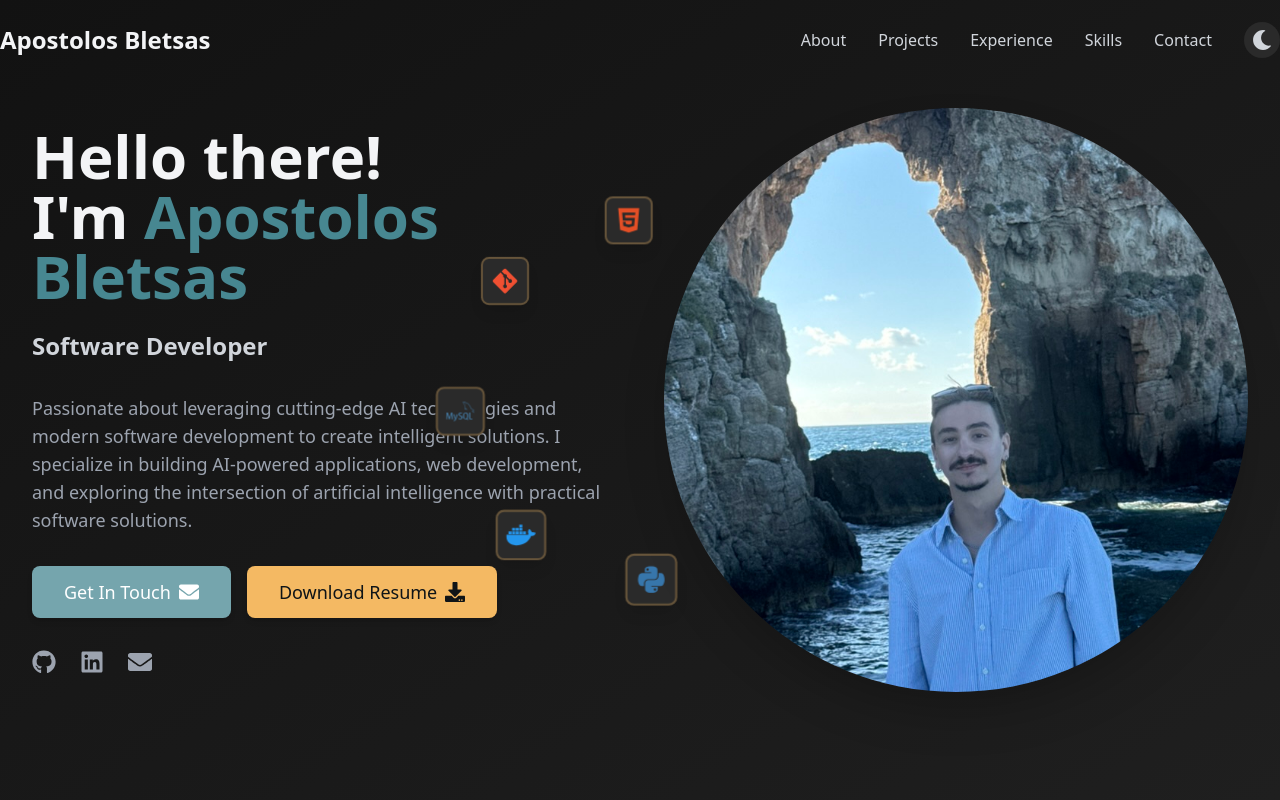
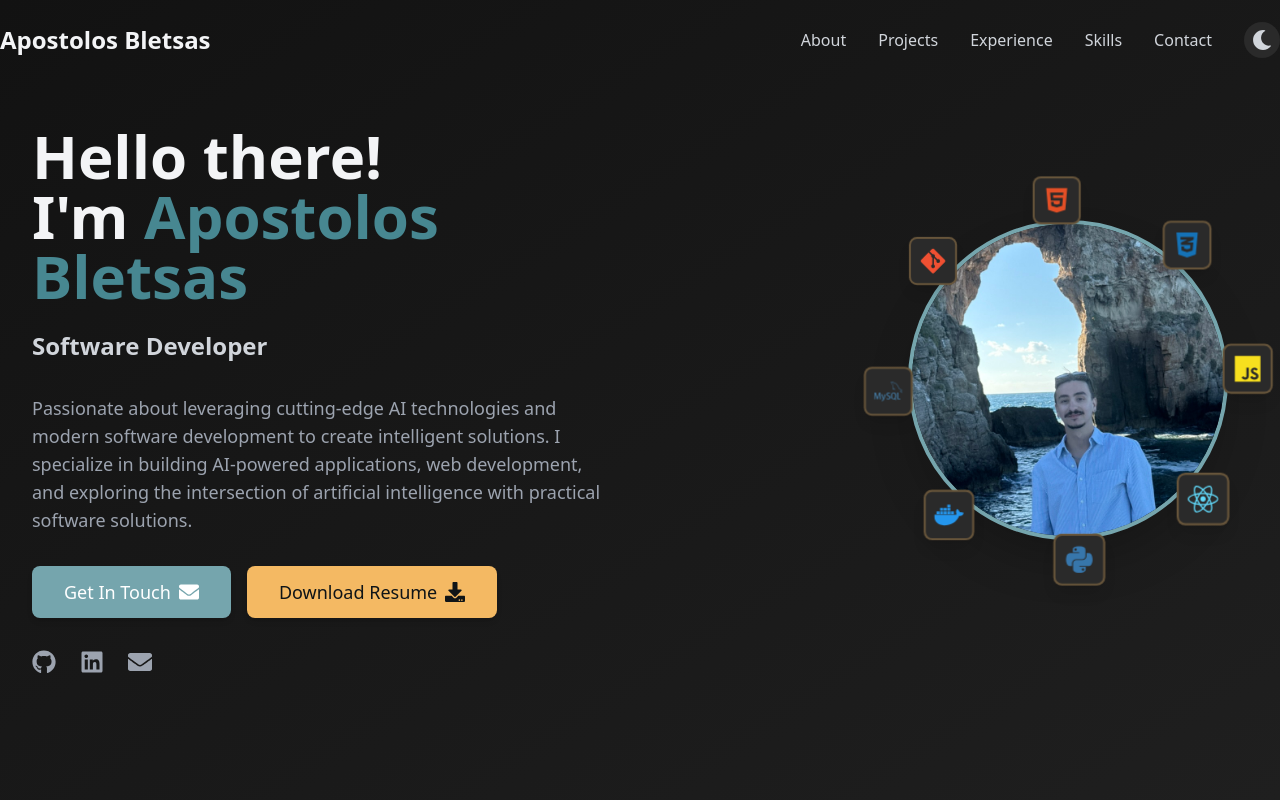
Before and after one commit to ApBletsas/Portfolio-Website, a Next.js app: page / in a window 1280 px wide. Shown: the top 800 px of the page. Built offline with nearby package versions, Linux system fonts and the light colour scheme.

Commit message:
Fix profile image with regular img tag

```diff
--- a/components/Hero.tsx
+++ b/components/Hero.tsx
@@ -14,9 +14,8 @@ const Hero = () => {
   }
 
   const downloadResume = () => {
-    // Use the base path for GitHub Pages
     const link = document.createElement('a')
-    link.href = `${process.env.NODE_ENV === 'production' ? '/Portfolio-Website' : ''}/Apostolos_Bletsas_CV.pdf`
+    link.href = '/Apostolos_Bletsas_CV.pdf'
     link.download = 'Apostolos_Bletsas_CV.pdf'
     link.click()
   }
@@ -155,15 +154,21 @@ const Hero = () => {
             transition={{ duration: 0.8, delay: 0.4 }}
             className="flex justify-center lg:justify-end"
           >
-            <div className="relative z-10 w-full aspect-square rounded-full overflow-hidden shadow-2xl">
+            <div className="relative w-80 h-80" style={{ transform: 'translate(-20px, -20px)' }}>
+              {/* Profile Image */}
+              <motion.div
+                whileHover={{ scale: 1.05 }}
+                className="w-full h-full rounded-full overflow-hidden shadow-2xl border-4 border-[#335c67] dark:border-[#75a5ad]"
+              >
                 <Image
-                src="/profile.jpg"
+                  src="/profile.jpg" // You'll need to add your photo to public folder
                   alt="Apostolos Bletsas"
-                fill
-                className="object-cover"
+                  width={320}
+                  height={320}
+                  className="w-full h-full object-cover"
                   priority
                 />
-            </div>
+              </motion.div>
 
               {/* Orbiting Tech Icons */}
               {techIcons.map(({ Icon, color, size }, index) => {
@@ -225,6 +230,7 @@ const Hero = () => {
                   </motion.div>
                 )
               })}
+            </div>
           </motion.div>
         </div>
       </div>
```
Lines whose indentation alone changed are shown as unchanged.
